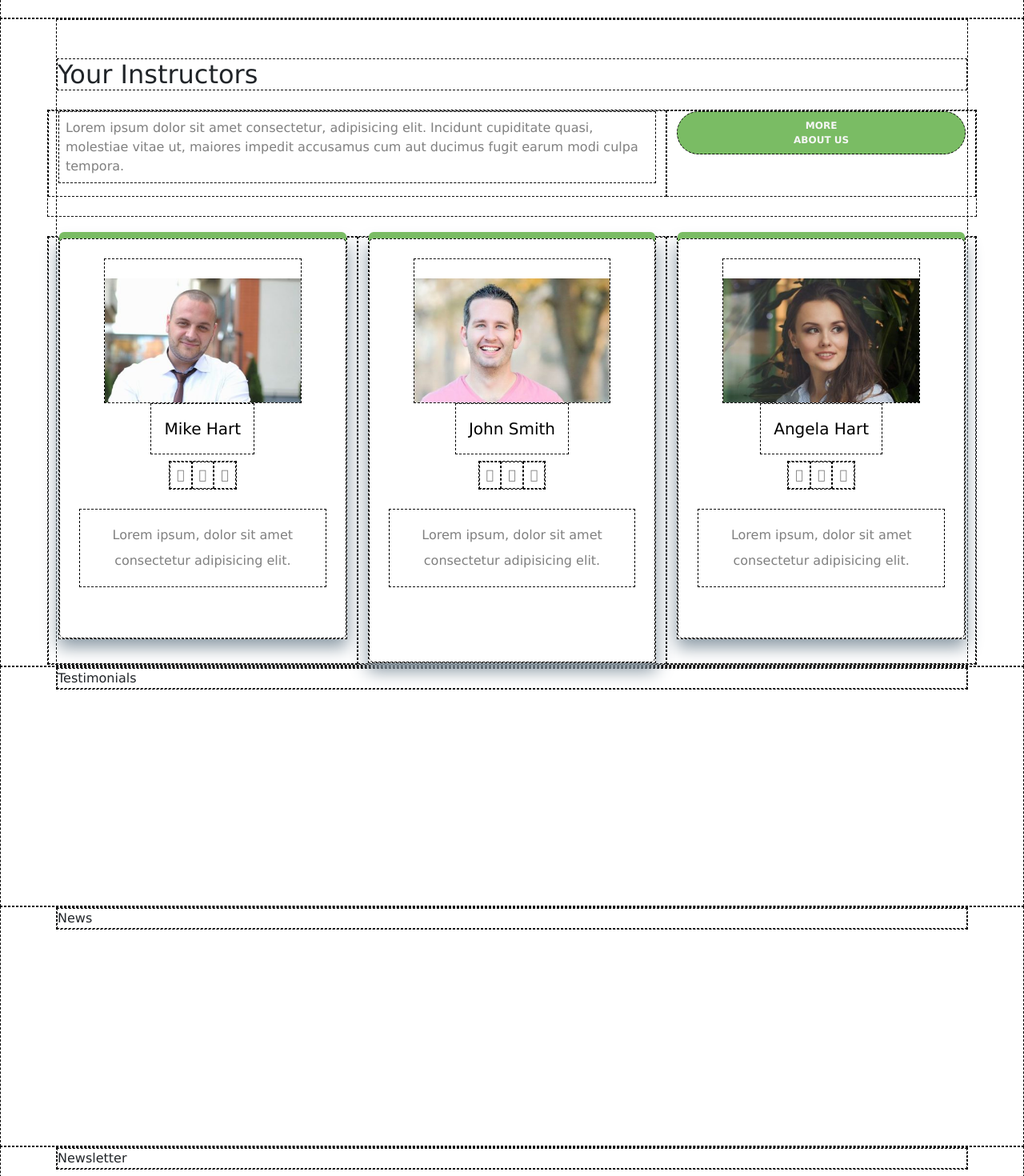
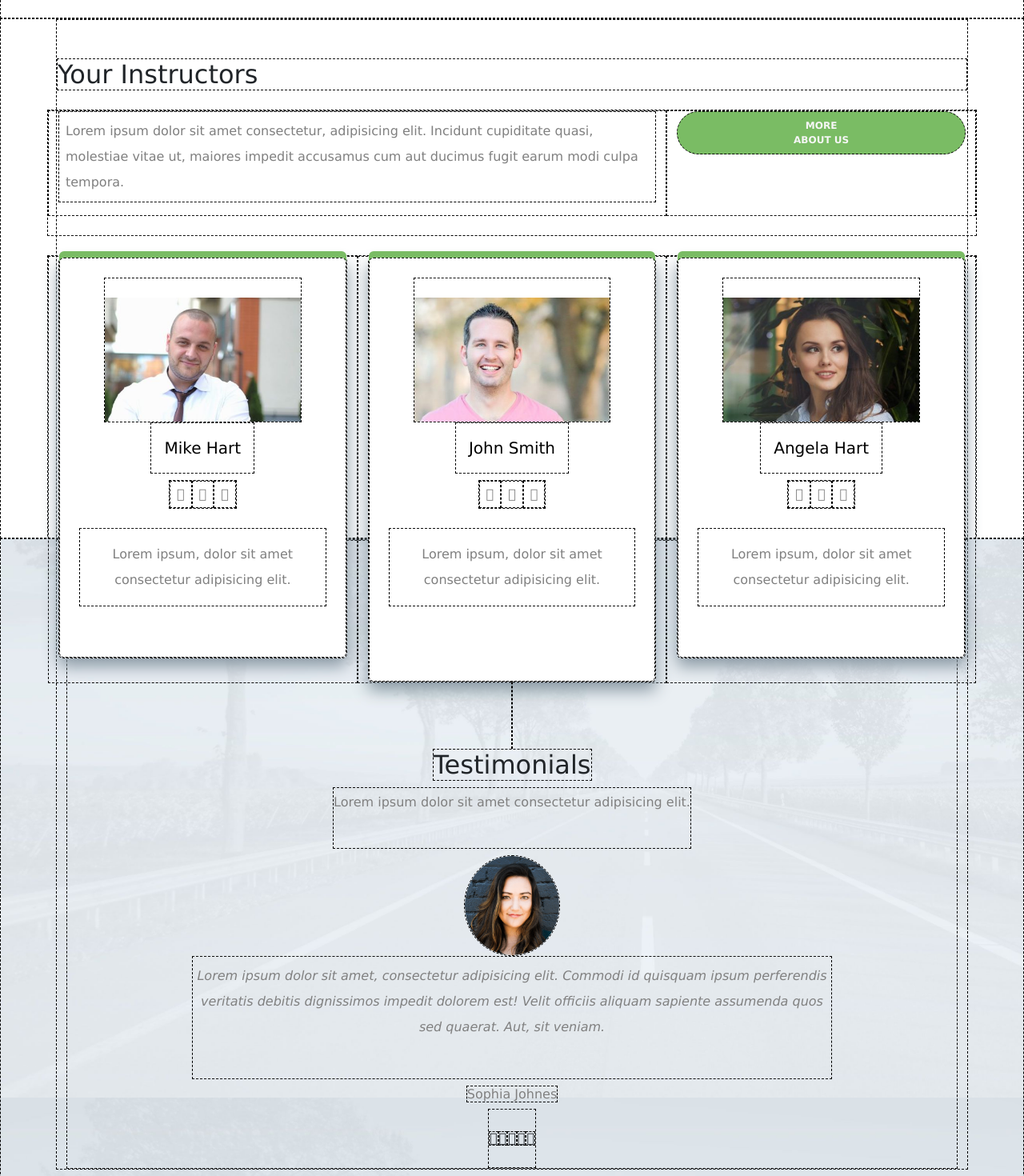
Before and after one commit to mattemutti/proj-html-vuejs, a Vue app: page / in a window 1280 px wide. Shown: the part 2800-4270 px from the top of the page at 80% size. Built offline with nearby package versions, Linux system fonts and the light colour scheme.

Commit message:
update section testimonials

```diff
--- a/src/assets/scss/style.scss
+++ b/src/assets/scss/style.scss
@@ -35,8 +35,7 @@
 	border: 1px dashed black;
 }
 
-.debug .testimonials,
-.news,
+.debug .news,
 .bg_top_footer {
 	height: 300px;
 }
@@ -243,6 +242,8 @@ main {
 
 	.instructors {
 
+		height: 650px;
+
 		& button {
 			padding: 0.5rem 9rem;
 			font-size: 12px;
@@ -276,6 +277,29 @@ main {
 		}
 	}
 
+	/* Testimonials ********************************************/
+
+
+	.testimonials {
+		background-image: url(../../../public/img/testimonial-background.jpg);
+		background-size: cover;
+		background-position-y: -200px;
+		height: 900px;
+
+
+		.empty_space {
+			height: 260px;
+		}
+
+		& img {
+			width: 120px;
+		}
+
+		.box_testimonials {
+			max-width: 800px;
+		}
+	}
+
 
 
 }
--- a/src/components/AppMain.vue
+++ b/src/components/AppMain.vue
@@ -212,7 +212,8 @@ export default {
 				</h2>
 				<div class="row my-4 pb-4">
 					<div class="col-8">
-						<p class="p-2 c_text_light">Lorem ipsum dolor sit amet consectetur, adipisicing elit. Incidunt
+						<p class="lh-lg p-2 c_text_light">Lorem ipsum dolor sit amet consectetur, adipisicing elit.
+							Incidunt
 							cupiditate
 							quasi,
 							molestiae vitae ut, maiores impedit accusamus cum aut ducimus fugit earum modi culpa
@@ -227,8 +228,8 @@ export default {
 
 				<div class="row text-center c_text_light">
 					<div class="col">
-						<div class="shadow_bottom">
-							<div class="card align-items-center card_instructor p-4 c_text_light" style="">
+						<div class="shadow_bottom rounded">
+							<div class="card align-items-center card_instructor p-4 c_text_light rounded" style="">
 								<img class="pt-4" src="../../public/img/instructor-mikehart-400x254.jpg" alt="">
 								<div class="p-3 name_instructor">
 									Mike Hart
@@ -245,7 +246,7 @@ export default {
 						</div>
 					</div>
 					<div class="col">
-						<div class="shadow_bottom">
+						<div class="shadow_bottom rounded">
 							<div class="card align-items-center card_instructor_central p-4 c_text_light" style="">
 								<img class="pt-4" src="../../public/img/instructor-johnsmith-400x254.jpg" alt="">
 								<div class="p-3 name_instructor">
@@ -262,7 +263,7 @@ export default {
 						</div>
 					</div>
 					<div class="col">
-						<div class="shadow_bottom">
+						<div class="shadow_bottom rounded">
 							<div class="card align-items-center card_instructor p-4 c_text_light" style="">
 								<img class="pt-4" src="../../public/img/instructor-angelahart-400x254.jpg" alt="">
 								<div class="p-3 name_instructor">
@@ -285,8 +286,22 @@ export default {
 
 		<section class="testimonials">
 			<div class="container">
-				<div class="row">
-					Testimonials
+				<div class="d-flex flex-column text-center align-items-center">
+					<div class="empty_space"></div>
+					<h2>Testimonials</h2>
+					<h6 class="pt-2 pb-5 c_text_light">Lorem ipsum dolor sit amet consectetur adipisicing elit. </h6>
+					<img class="rounded-circle" src="../../public/img/testimonial-sophia.png " alt="">
+					<h6 class="pt-2 pb-5 c_text_light lh-lg fst-italic box_testimonials">Lorem ipsum dolor sit amet,
+						consectetur
+						adipisicing elit.
+						Commodi
+						id quisquam ipsum perferendis veritatis debitis dignissimos impedit dolorem est! Velit officiis
+						aliquam sapiente assumenda quos sed quaerat. Aut, sit veniam.
+					</h6>
+					<h6 class="c_text_light">Sophia Johnes</h6>
+					<div class="py-4"><i class="fa-solid fa-circle"></i><i class="fa-regular fa-circle"></i><i
+							class="fa-regular fa-circle"></i><i class="fa-regular fa-circle"></i><i
+							class="fa-regular fa-circle"></i></div>
 				</div>
 			</div>
 		</section>
```
